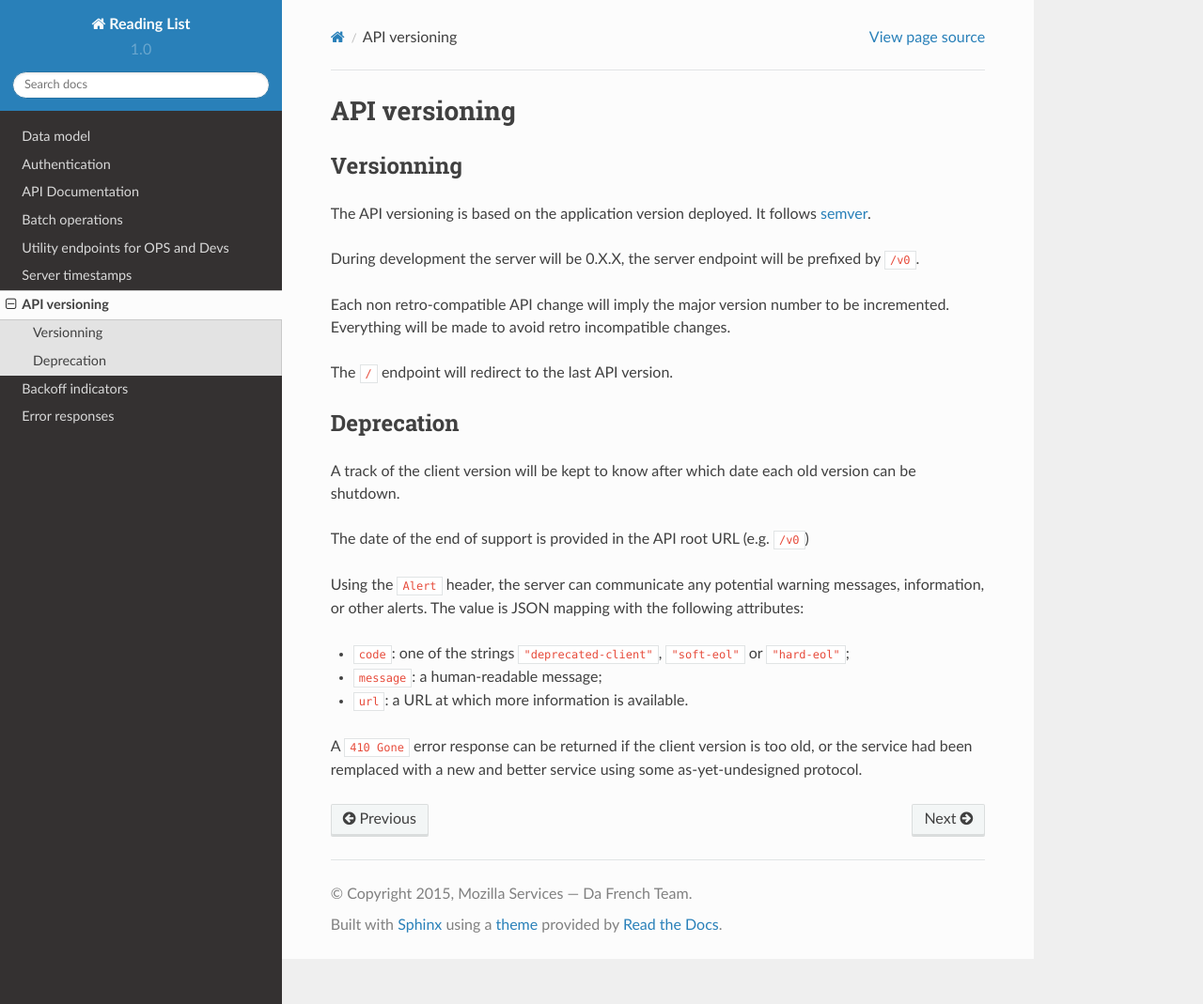
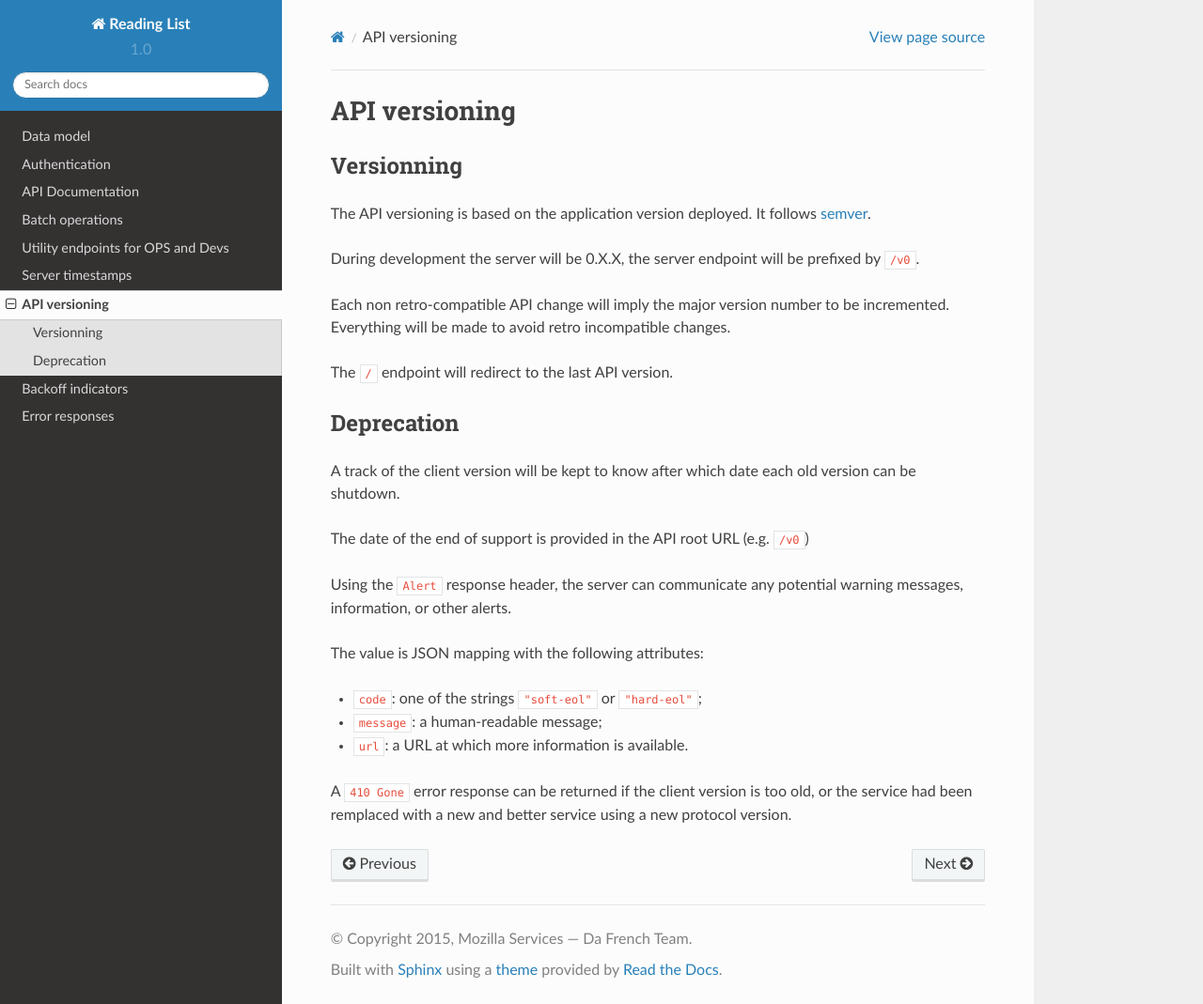
Before and after one commit to Kinto/kinto, a Sphinx documentation site: the page built from docs/versionning.rst, in a window 1280 px wide and 1069 px high. Shown: the whole window at 94% size. Built offline with Sphinx 7.4.7 and the Read the Docs theme 2.0.0, drawn with Linux system fonts in a browser that asks for light colours.

Commit message:
@leplatrem & @natim review

```diff
--- a/docs/errors.rst
+++ b/docs/errors.rst
@@ -69,9 +69,7 @@
 +-------------+-------+------------------------------------------------+
 | 503         | 201   | Service Temporary unavailable due to high load |
 +-------------+-------+------------------------------------------------+
-| 5??         | 202   | Client version too old                         |
-+-------------+-------+------------------------------------------------+
-| 513         | ?     | Service Decommissioned                         |
+| 410         | 202   | Service deprecated                             |
 +-------------+-------+------------------------------------------------+
 
 
--- a/docs/versionning.rst
+++ b/docs/versionning.rst
@@ -24,14 +24,15 @@
 
 The date of the end of support is provided in the API root URL (e.g. ``/v0``)
 
-Using the ``Alert`` header, the server can communicate any potential warning
+Using the ``Alert`` response header, the server can communicate any potential warning
 messages, information, or other alerts.
+
 The value is JSON mapping with the following attributes:
 
-* ``code``: one of the strings ``"deprecated-client"``, ``"soft-eol"`` or ``"hard-eol"``;
+* ``code``: one of the strings ``"soft-eol"`` or ``"hard-eol"``;
 * ``message``: a human-readable message;
 * ``url``: a URL at which more information is available.
 
 A ``410 Gone`` error response can be returned if the
 client version is too old, or the service had been remplaced with
-a new and better service using some as-yet-undesigned protocol.
+a new and better service using a new protocol version.
```
Also changed, not shown: 2 other files.
